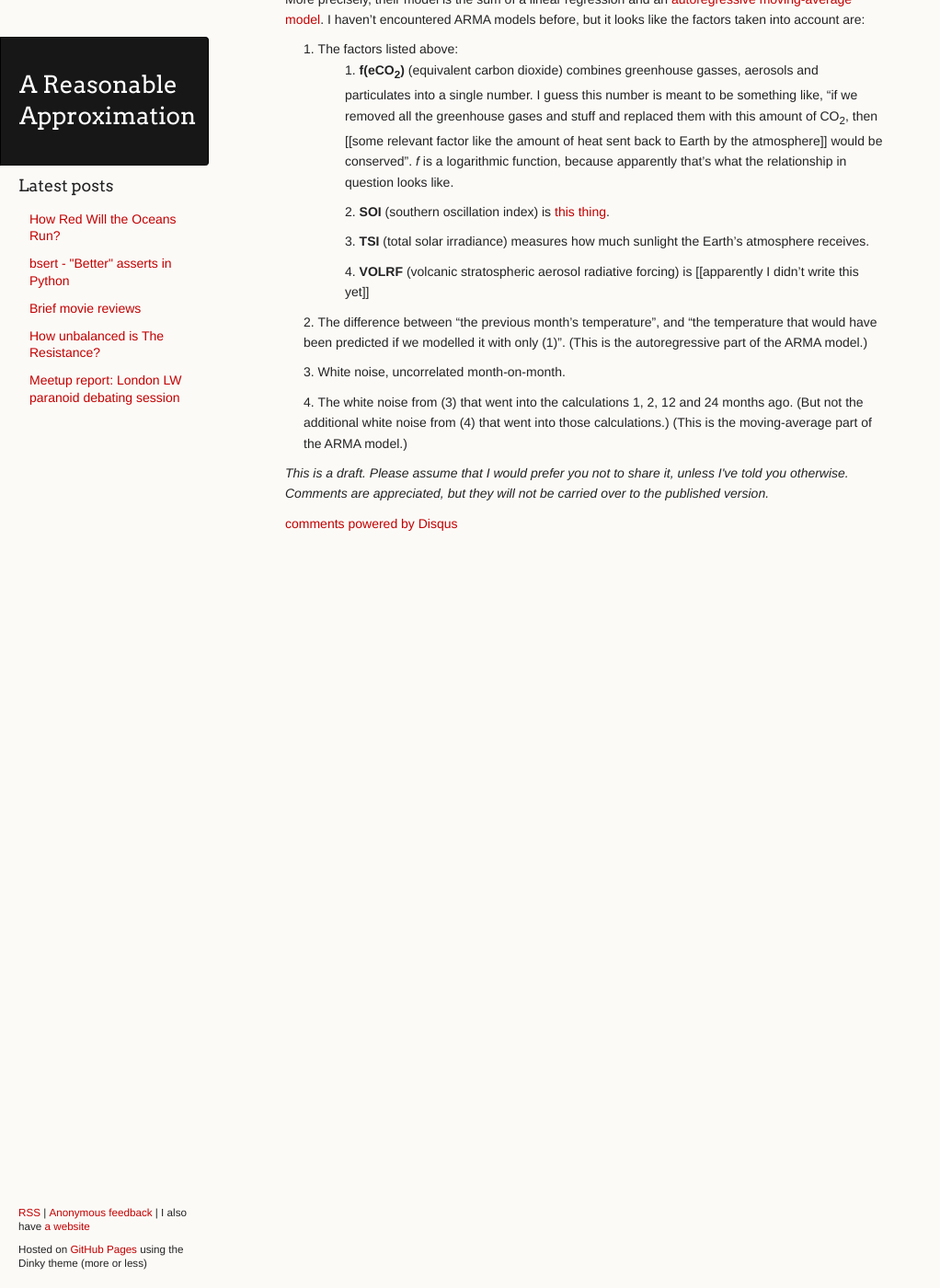
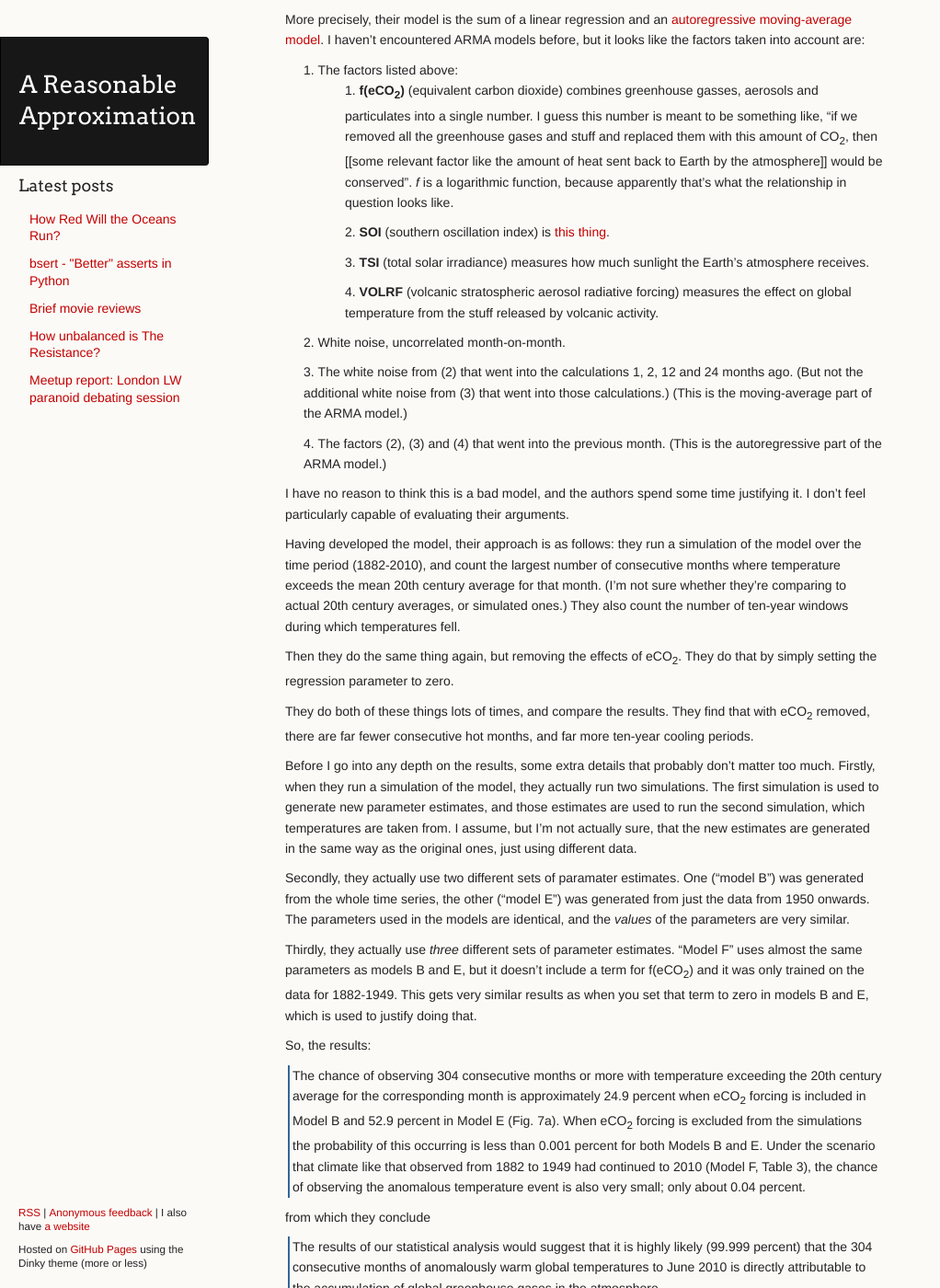
Before and after one commit to ChickenProp/chickenprop.github.com, a Jekyll site: the page built from drafts/humans-driving-global-warming.md, in a window 1280 px wide and 1400 px high, scrolled down 1544 px. Shown: the whole window at 92% size, without its empty margins (0-1022 px from the left). Built offline with Jekyll 4.4.1, drawn with Linux system fonts in a browser that asks for light colours; nearby versions of some CDN libraries; Markdown is read by kramdown in place of the engine named in the settings; formulas are drawn with MathJax 3; comment, search, counter and statistics services are not loaded; some of the changed text lies outside the part shown.

Commit message:
global warming

```diff
--- a/drafts/humans-driving-global-warming.md
+++ b/drafts/humans-driving-global-warming.md
@@ -12,7 +12,7 @@
 
 PING! And I remember that a lot of scientists are not statisticians, and that there's a good chance they made a mistake in the paper.
 
-PING! Something else I think of is the notion of [confidence levels inside and outside an argument](http://lesswrong.com/lw/3be/confidence_levels_inside_and_outside_an_argument/). Even if the study does make the 99.999% claim, and it contains no internal mathematical or statistical errors, it might not be using a model that corresponds to reality. (The difference between this PING and the previous PING is that here, the scientists may be doing correct science, but they're doing it on flawed premises. In the other PING, the premises might be correct, but the science is bad.)
+PING! Something else I think of is the notion of [confidence levels inside and outside an argument](http://lesswrong.com/lw/3be/confidence_levels_inside_and_outside_an_argument/). Even if the study does make the 99.999% claim, and it contains no internal mathematical or statistical errors, it might not be using a model that corresponds to reality. And even if it's not obvious how the model might differ from reality, we need to consider the possibility that there is a problem we don't see, and adjust our probability estimates accordingly. (The boundary between this PING and the previous PING is not necessarily well-defined.)
 
 So here are three potential ways in which the claim might be bullshit. They seem pretty exhaustive. Either the premises are wrong - or the inferences are wrong - or the reporting misrepresents the conclusion - or the reporting is correct.
 
@@ -58,7 +58,69 @@
     - **f(eCO<sub>2</sub>)** (equivalent carbon dioxide) combines greenhouse gasses, aerosols and particulates into a single number. I guess this number is meant to be something like, "if we removed all the greenhouse gases and stuff and replaced them with this amount of CO<sub>2</sub>, then [[some relevant factor like the amount of heat sent back to Earth by the atmosphere]] would be conserved". *f* is a logarithmic function, because apparently that's what the relationship in question looks like.
     - **SOI** (southern oscillation index) is [this thing](http://en.wikipedia.org/wiki/El_Ni%C3%B1o_Southern_Oscillation).
     - **TSI** (total solar irradiance) measures how much sunlight the Earth's atmosphere receives.
-    - **VOLRF** (volcanic stratospheric aerosol radiative forcing) is [[apparently I didn't write this yet]]
-2. The difference between "the previous month's temperature", and "the temperature that would have been predicted if we modelled it with only (1)". (This is the autoregressive part of the ARMA model.)
-3. White noise, uncorrelated month-on-month.
-4. The white noise from (3) that went into the calculations 1, 2, 12 and 24 months ago. (But not the additional white noise from (4) that went into those calculations.) (This is the moving-average part of the ARMA model.)
+    - **VOLRF** (volcanic stratospheric aerosol radiative forcing) measures the effect on global temperature from the stuff released by volcanic activity.
+2. White noise, uncorrelated month-on-month.
+3. The white noise from (2) that went into the calculations 1, 2, 12 and 24 months ago. (But not the additional white noise from (3) that went into those calculations.) (This is the moving-average part of the ARMA model.)
+4. The factors (2), (3) and (4) that went into the previous month. (This is the autoregressive part of the ARMA model.)
+
+I have no reason to think this is a bad model, and the authors spend some time justifying it. I don't feel particularly capable of evaluating their arguments.
+
+Having developed the model, their approach is as follows: they run a simulation of the model over the time period (1882-2010), and count the largest number of consecutive months where temperature exceeds the mean 20th century average for that month. (I'm not sure whether they're comparing to actual 20th century averages, or simulated ones.) They also count the number of ten-year windows during which temperatures fell.
+
+Then they do the same thing again, but removing the effects of eCO<sub>2</sub>. They do that by simply setting the regression parameter to zero.
+
+They do both of these things lots of times, and compare the results. They find that with eCO<sub>2</sub> removed, there are far fewer consecutive hot months, and far more ten-year cooling periods.
+
+Before I go into any depth on the results, some extra details that probably don't matter too much. Firstly, when they run a simulation of the model, they actually run two simulations. The first simulation is used to generate new parameter estimates, and those estimates are used to run the second simulation, which temperatures are taken from. I assume, but I'm not actually sure, that the new estimates are generated in the same way as the original ones, just using different data.
+
+Secondly, they actually use two different sets of paramater estimates. One ("model B") was generated from the whole time series, the other ("model E") was generated from just the data from 1950 onwards. The parameters used in the models are identical, and the *values* of the parameters are very similar.
+
+Thirdly, they actually use *three* different sets of parameter estimates. "Model F" uses almost the same parameters as models B and E, but it doesn't include a term for f(eCO<sub>2</sub>) and it was only trained on the data for 1882-1949. This gets very similar results as when you set that term to zero in models B and E, which is used to justify doing that.
+
+So, the results:
+
+> The chance of observing 304 consecutive months or more with temperature exceeding the 20th century average for the corresponding month is approximately 24.9 percent when eCO<sub>2</sub> forcing is included in Model B and 52.9 percent in Model E (Fig. 7a). When eCO<sub>2</sub> forcing is excluded from the simulations the probability of this occurring is less than 0.001 percent for both Models B and E. Under the scenario that climate like that observed from 1882 to 1949 had continued to 2010 (Model F, Table 3), the chance of observing the anomalous temperature event is also very small; only about 0.04 percent.
+
+from which they conclude
+
+> The results of our statistical analysis would suggest that it is highly likely (99.999 percent) that the 304 consecutive months of anomalously warm global temperatures to June 2010 is directly attributable to the accumulation of global greenhouse gases in the atmosphere.
+
+*pingpingpingpingpingpingping*
+
+You can't do this!
+
+Okay, numerically it isn't totally awful, but this is an example of "getting a not-totally-wrong answer by a totally-wrong method".
+
+Bayes 101:
+
+    $$ { P(H_0|O) \over P(H_1|O) }
+           = { P(H_0) \over P(H_1) } \cdot { P(O|H_0) \over P(O|H_1) } $$
+
+One way that we might instantiate this formula is: `$H_0$` represents model B, and `$H_1$` represents model $B$ with the f(eCO<sub>2</sub>) parameter set to 0. (`$P(H_0)$` and `$P(H_1)$` represent how likely we think it is that these models accurately represent the real world.) $O$ is the observation of 304 or more consecutive warm months.
+
+The conclusion appears to read: "`$P(O|H_1) < 10^{-5}$`, therefore `$P(H_0|O) > 1 - 10^{-5}$`". (At least, I assume this is the reasoning for the 99.999 percent figure, since they don't actually explain it.) This is not a valid inference.
+
+What we actually get from the data is the Bayes factor,
+
+    $$ { P(O|H_0) \over P(O|H_1) }, $$
+
+where `$P(O|H_1)$` is "less than 0.001 percent" - I'm going to be unfair and round it to *exactly* 0.001 percent, or $0.00001$. (Hey, if it was much less than that, they would have picked a lower number to say it was less than.) And `$P(O|H_0)$` is "approximately 24.9 percent", or $0.249$. Then the Bayes factor comes out at $24900$.
+
+If we assume that `$H_0$` and `$H_1$` are exhaustive and mutually exclusive (i.e. precisely one of them is true), then after a small amount of arithmetic we finish with
+
+    $$ P(H_0|O) = { 24900 \over 24901 } \approx 0.99996 $$
+
+in other words, using the numbers from the article, and doing slightly better math, **there is only 99.996 percent certainty that humans are driving global warming**. In your *face*, scientists!
+
+Okay, yeah. Like I said, the actual conclusion wasn't totally wrong, but the method was.
+
+(If instead of model B, we choose model E, then we get 99.998% certainty.)
+
+
+---
+
+(Notes that might enter the finished version in some form.)
+
+What problems might there be?
+
+One thing that seems a little sketchy is that data for f(eCO<sub>2</sub>) is only available yearly, but the simulation is run monthly. Monthly values were obatined by linear interpolation - which I interpret to mean something like, if f(eCO<sub>2</sub>) was 0 in 1910 and 12 in 1911, then they model it as being 0 in July 1910, 1 in August 1910, ..., 11 in June 1911, and 12 in July 1911. Given that f(eCO<sub>2</sub>) is basically
```
